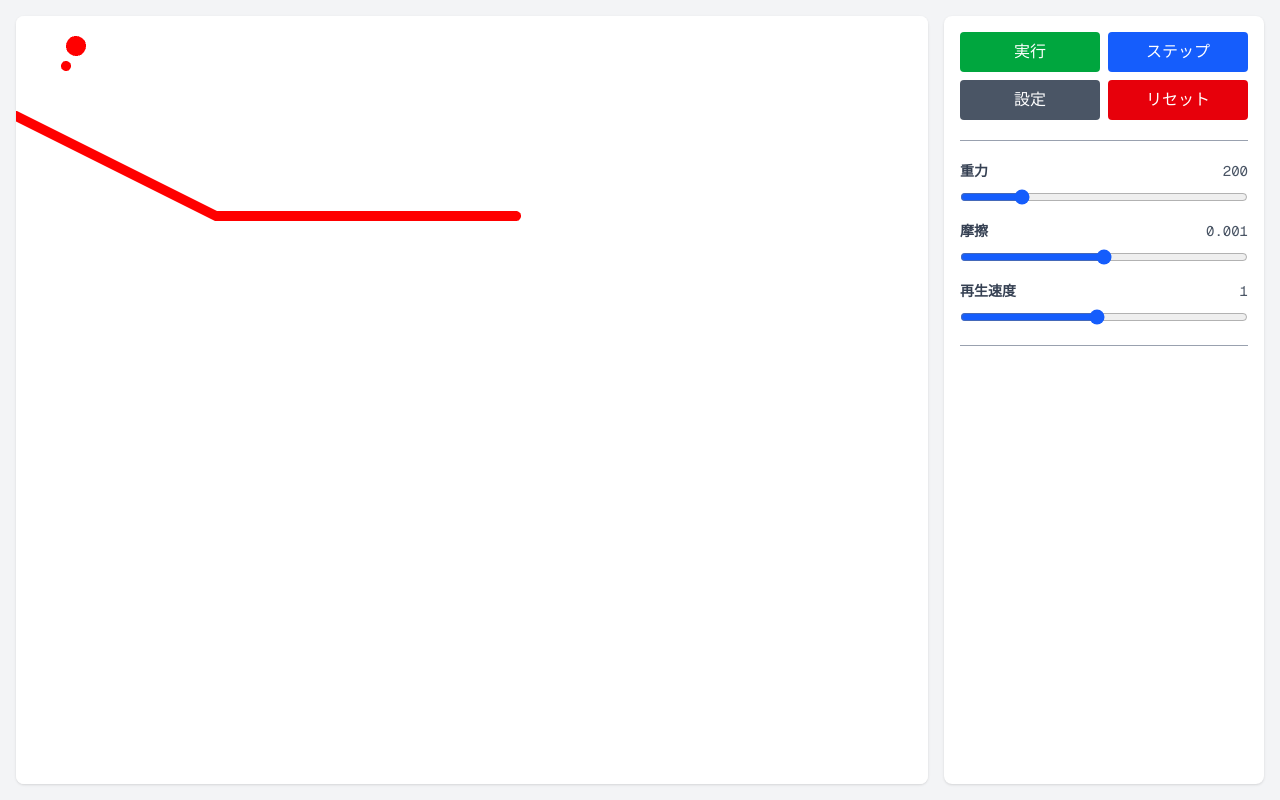
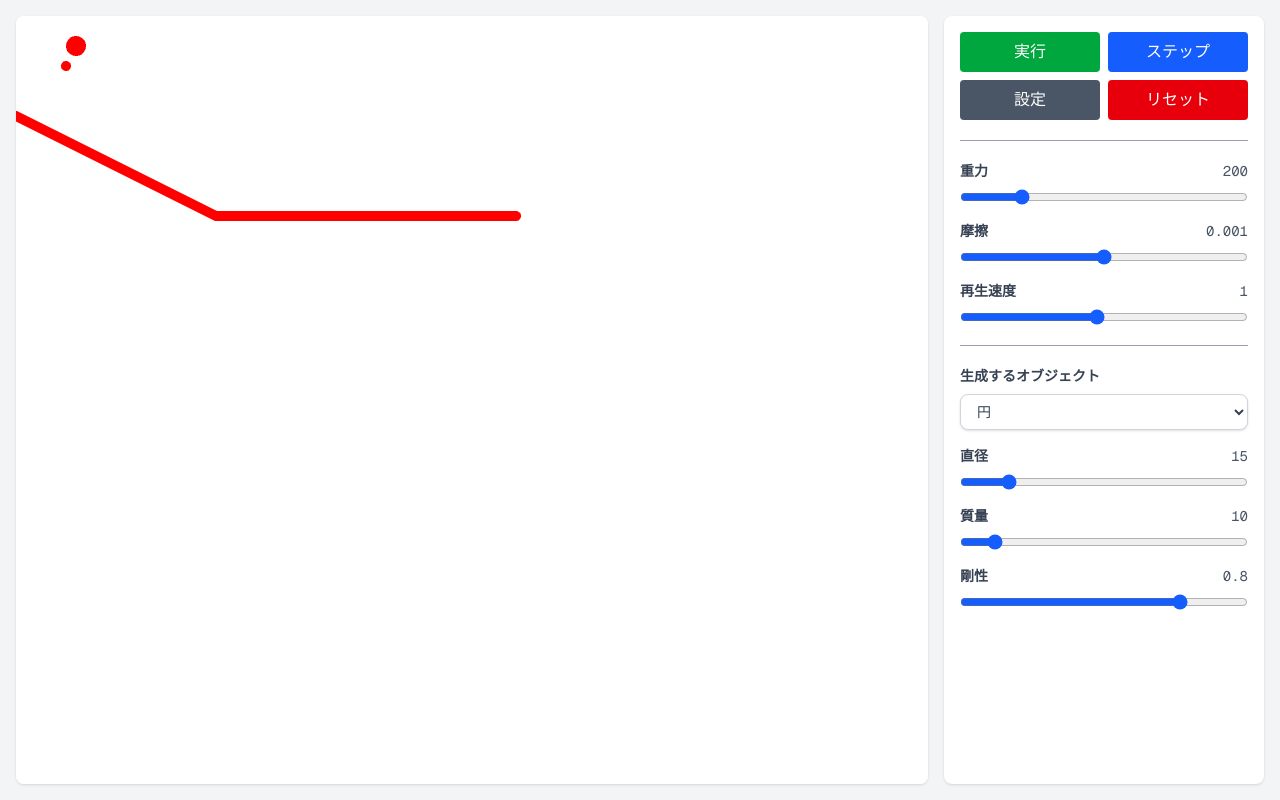
Before and after one commit to Taka005/PhysicsLab, a Next.js app: page / in a window 1280 px wide. Built offline with nearby package versions, Linux system fonts and the light colour scheme.

Commit message:
ControlPanelとPhysicsCanvasをSpawnProviderでラップし、生成設定機能を追加。EnvSettingsとSpawnSettingsコンポーネントを作成し、スライダーとセレクトフィールドを実装。

```diff
--- a/src/app/page.tsx
+++ b/src/app/page.tsx
@@ -1,13 +1,16 @@
 import ControlPanel from "@/components/ControlPanel";
 import PhysicsCanvas from "@/components/PhysicsCanvas";
 import { EngineProvider } from "@/context/EngineContext";
+import { SpawnProvider } from "@/context/SpawnContext";
 
 export default function Home() {
   return (
     <main className="flex h-screen w-screen p-4 gap-4 overflow-hidden bg-gray-100 box-border">
       <EngineProvider>
-        <PhysicsCanvas/>
-        <ControlPanel/>
+        <SpawnProvider>
+          <PhysicsCanvas/>
+          <ControlPanel/>
+        </SpawnProvider>
       </EngineProvider>
     </main>
   );
--- a/src/components/ControlPanel.tsx
+++ b/src/components/ControlPanel.tsx
@@ -3,15 +3,13 @@
 import { useEngine } from "@/context/EngineContext";
 import { useEngineState } from "@/hooks/useEngineState";
 import { useRef, useState } from "react";
-import SliderField from "./ui/SliderField";
 import Draggable from "react-draggable";
+import EnvSettings from "./ui/EnvSettings";
+import SpawnSettings from "./ui/SpawnSettings";
 
 export default function ControlPanel() {
   const engine = useEngine();
   const state = useEngineState();
-  const [gravityValue, setGravityValue] = useState<number>(state.gravity);
-  const [frictionValue, setFrictionValue] = useState<number>(state.friction);
-  const [playBackSpeedValue, setPlayBackSpeedValue] = useState<number>(state.playBackSpeed);
   const [isSettingOpen, setIsSettingOpen] = useState(false);
   const nodeRef = useRef<HTMLDivElement>(null);
 
@@ -61,43 +59,9 @@ export default function ControlPanel() {
           </div>
         </div>
         <hr className="my-1 border-t border-gray-400" />
-        <SliderField
-          label="重力"
-          value={gravityValue}
-          min="0"
-          max="1000"
-          step="1"
-          onChange={(e) => {
-            const val = parseFloat(e.target.value);
-            setGravityValue(val);
-            engine.gravity = val;
-          }}
-        />
-        <SliderField
-          label="摩擦"
-          value={frictionValue}
-          min="-0.5"
-          max="0.5"
-          step="0.001"
-          onChange={(e) => {
-            const val = parseFloat(e.target.value);
-            setFrictionValue(val);
-            engine.friction = val;
-          }}
-        />
-        <SliderField
-          label="再生速度"
-          value={playBackSpeedValue}
-          min="0.1"
-          max="2"
-          step="0.1"
-          onChange={(e) => {
-            const val = parseFloat(e.target.value);
-            setPlayBackSpeedValue(val);
-            engine.playBackSpeed = val;
-          }}
-        />
+        <EnvSettings/>
         <hr className="my-1 border-t border-gray-400" />
+        <SpawnSettings/>
       </div>
           {isSettingOpen && (
           <Draggable handle=".drag-handle" nodeRef={nodeRef}>
--- a/src/components/PhysicsCanvas.tsx
+++ b/src/components/PhysicsCanvas.tsx
@@ -5,13 +5,15 @@ import { Renderer } from "@/lib/render";
 import { CircleCreateOption } from "@/lib/engine/types";
 import { useEngine } from "@/context/EngineContext";
 import { useCanvasInteraction } from "@/hooks/useCanvasInteraction";
+import { useSpawnState } from "@/context/SpawnContext";
 
 export default function PhysicsCanvas() {
   const containerRef = useRef<HTMLDivElement | null>(null);
   const canvasRef = useRef<HTMLCanvasElement | null>(null);
   const engine = useEngine();
+  const { spawnConfig } = useSpawnState();
 
-  const { currentPoint, handlers } = useCanvasInteraction({
+  const { handlers } = useCanvasInteraction({
     canvasRef,
     onDown: (point, e) => {
       if (engine) {
@@ -20,9 +22,9 @@ export default function PhysicsCanvas() {
           id: `ball_${Date.now()}`,
           position: { x: point.x, y: point.y },
           velocity: { x: 0, y: 0 },
-          diameter: 15,
-          mass: 10,
-          stiffness: 0.8,
+          diameter: spawnConfig.diameter,
+          mass: spawnConfig.mass,
+          stiffness: spawnConfig.stiffness,
         } as CircleCreateOption);
       }
     },
@@ -32,7 +34,7 @@ export default function PhysicsCanvas() {
       }
     },
     onUp: (point, e) => {
-      console.log("タッチ終了:", point);
+
     },
   });
 
--- /dev/null
+++ b/src/components/ui/EnvSettings.tsx
@@ -0,0 +1,55 @@
+import { useEngine } from "@/context/EngineContext";
+import { useEngineState } from "@/hooks/useEngineState";
+import { useState } from "react";
+import SliderField from "./SliderField";
+
+export default function EnvSettings() {
+  const engine = useEngine();
+  const state = useEngineState();
+  const [gravityValue, setGravityValue] = useState<number>(state.gravity);
+  const [frictionValue, setFrictionValue] = useState<number>(state.friction);
+  const [playBackSpeedValue, setPlayBackSpeedValue] = useState<number>(state.playBackSpeed);
+
+  if (!engine||!state) return null;
+
+  return (
+    <>
+      <SliderField
+        label="重力"
+        value={gravityValue}
+        min="0"
+        max="1000"
+        step="1"
+        onChange={(e) => {
+          const val = parseFloat(e.target.value);
+          setGravityValue(val);
+          engine.gravity = val;
+        }}
+      />
+      <SliderField
+        label="摩擦"
+        value={frictionValue}
+        min="-0.5"
+        max="0.5"
+        step="0.001"
+        onChange={(e) => {
+          const val = parseFloat(e.target.value);
+          setFrictionValue(val);
+          engine.friction = val;
+        }}
+      />
+      <SliderField
+        label="再生速度"
+        value={playBackSpeedValue}
+        min="0.1"
+        max="2"
+        step="0.1"
+        onChange={(e) => {
+          const val = parseFloat(e.target.value);
+          setPlayBackSpeedValue(val);
+          engine.playBackSpeed = val;
+        }}
+      />
+    </>
+  );
+}
--- /dev/null
+++ b/src/components/ui/SelectField.tsx
@@ -0,0 +1,39 @@
+"use client";
+
+import { ChangeEvent } from "react";
+
+type Option = {
+  label: string;
+  value: string | number;
+};
+
+type SelectFieldProps = {
+  label: string;
+  value: string | number;
+  options: Option[];
+  onChange: (e: ChangeEvent<HTMLSelectElement>) => void;
+};
+
+export default function SelectField({
+  label,
+  value,
+  options,
+  onChange,
+}: SelectFieldProps) {
+  return (
+    <div className="flex flex-col gap-2">
+      <label className="text-sm font-semibold text-gray-700">{label}</label>
+      <select
+        value={value}
+        onChange={onChange}
+        className="w-full px-3 py-2 bg-white border border-gray-300 rounded-lg shadow-sm text-sm text-gray-700 focus:outline-none focus:ring-2 focus:ring-blue-500 cursor-pointer"
+      >
+        {options.map((opt) => (
+          <option key={opt.value} value={opt.value}>
+            {opt.label}
+          </option>
+        ))}
+      </select>
+    </div>
+  );
+}
--- /dev/null
+++ b/src/components/ui/SpawnSettings.tsx
@@ -0,0 +1,63 @@
+import { useEngine } from "@/context/EngineContext";
+import { useEngineState } from "@/hooks/useEngineState";
+import SliderField from "./SliderField";
+import { useSpawnState } from "@/context/SpawnContext";
+import { useState } from "react";
+import SelectField from "./SelectField";
+
+export default function SpawnSettings() {
+  const engine = useEngine();
+  const state = useEngineState();
+  const { spawnConfig, updateSpawnConfig } = useSpawnState();
+  const [selectedShape, setSelectedShape] = useState<string>("circle");
+
+  const shapeOptions = [
+    { label: "円", value: "circle" },
+    { label: "直線", value: "line" },
+  ];
+
+  if (!engine||!state) return null;
+
+  return (
+    <>
+      <SelectField
+        label="生成するオブジェクト"
+        value={selectedShape}
+        options={shapeOptions}
+        onChange={(e) => {
+          setSelectedShape(e.target.value);
+        }}
+      />
+      <SliderField
+        label="直径"
+        value={spawnConfig.diameter}
+        min="0"
+        max="100"
+        step="1"
+        onChange={(e) => {
+          updateSpawnConfig({ diameter: parseFloat(e.target.value) });
+        }}
+      />
+      <SliderField
+        label="質量"
+        value={spawnConfig.mass}
+        min="0"
+        max="100"
+        step="1"
+        onChange={(e) => {
+          updateSpawnConfig({ mass: parseFloat(e.target.value) });
+        }}
+      />
+      <SliderField
+        label="剛性"
+        value={spawnConfig.stiffness}
+        min="0.1"
+        max="1"
+        step="0.1"
+        onChange={(e) => {
+          updateSpawnConfig({ stiffness: parseFloat(e.target.value) });
+        }}
+      />
+    </>
+  );
+}
--- /dev/null
+++ b/src/context/SpawnContext.tsx
@@ -0,0 +1,43 @@
+"use client";
+
+import { createContext, useContext, useState, ReactNode } from "react";
+
+export type SpawnConfig = {
+  diameter: number;
+  mass: number;
+  stiffness: number;
+};
+
+type SpawnContextType = {
+  spawnConfig: SpawnConfig;
+  updateSpawnConfig: (newConfig: Partial<SpawnConfig>) => void;
+};
+
+const SpawnContext = createContext<SpawnContextType | undefined>(undefined);
+
+export function SpawnProvider({ children }: { children: ReactNode }) {
+  const [spawnConfig, setSpawnConfig] = useState<SpawnConfig>({
+    diameter: 15,
+    mass: 10,
+    stiffness: 0.8,
+  });
+
+  const updateSpawnConfig = (newConfig: Partial<SpawnConfig>) => {
+    setSpawnConfig((prev) => ({ ...prev, ...newConfig }));
+  };
+
+  return (
+    <SpawnContext.Provider value={{ spawnConfig, updateSpawnConfig }}>
+      {children}
+    </SpawnContext.Provider>
+  );
+}
+
+export function useSpawnState() {
+  const context = useContext(SpawnContext);
+  if (!context) {
+    throw new Error("useSpawnStateはSpawnProvider内で使用する必要があります");
+  }
+
+  return context;
+}
```
